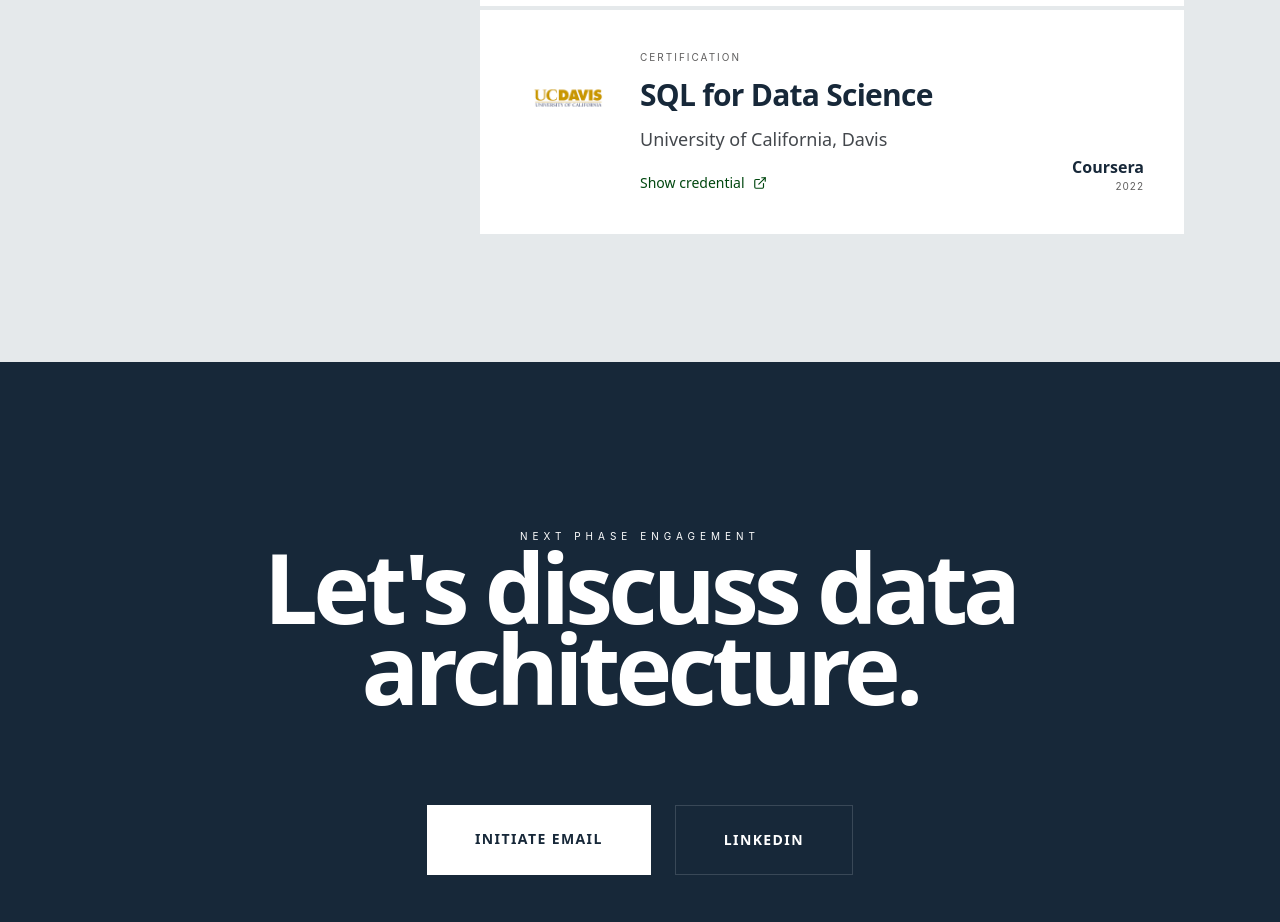
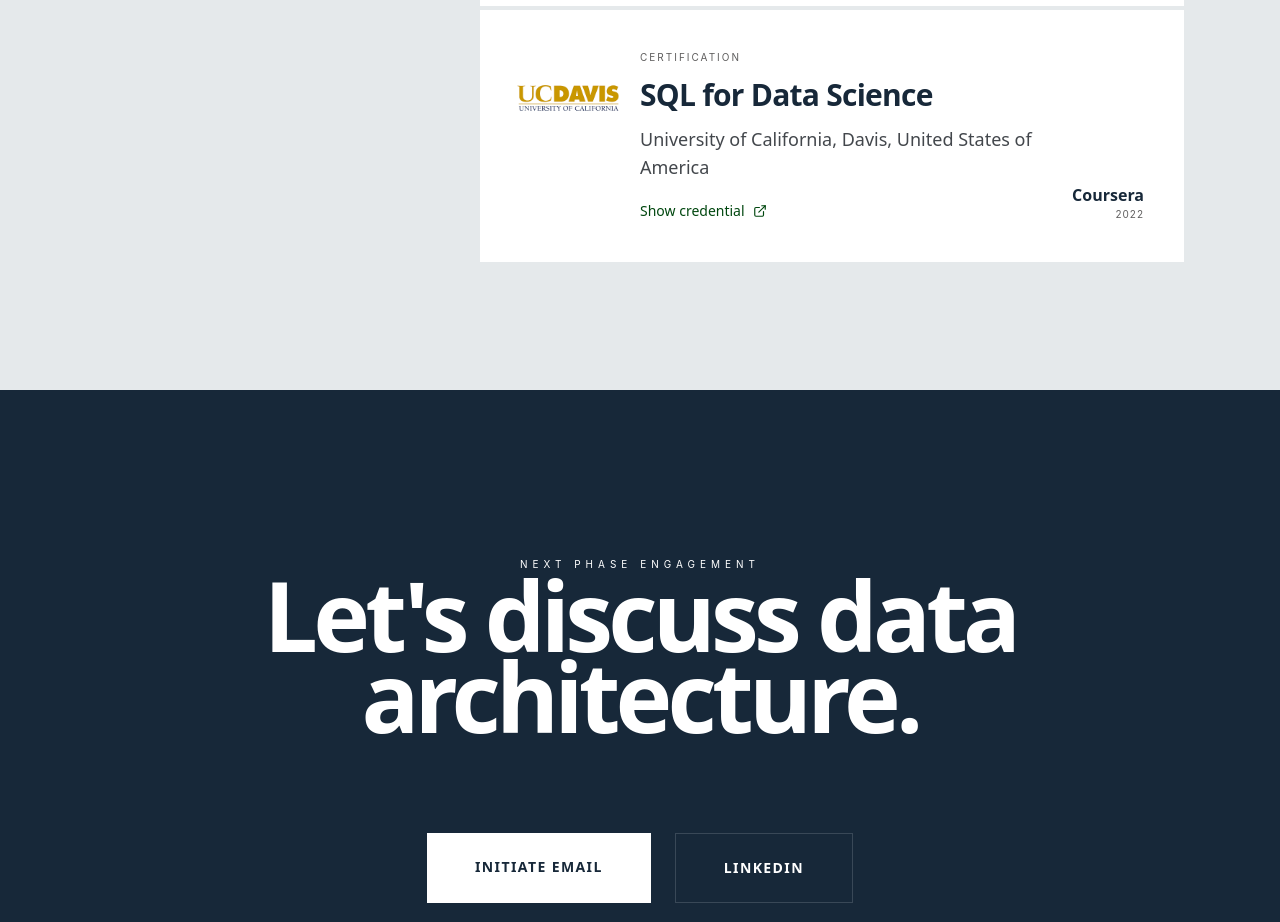
Before and after one commit to subash7781/Portfolio, a React (Vite) app: page / in a window 1280 px wide. Shown: the part 6100-7022 px from the top of the page. Built offline with nearby package versions, Linux system fonts and the light colour scheme.

Commit message:
add new features logo change and name

```diff
--- a/src/components/EducationSection.tsx
+++ b/src/components/EducationSection.tsx
@@ -35,7 +35,7 @@
                       <img
                         src={item.logo}
                         alt={`${item.institution} logo`}
-                        className={`w-full h-full object-contain ${item.institution.includes('Dublin Business') ? 'scale-150' : ''}`}
+                        className={`w-full h-full object-contain ${(item.institution.includes('Dublin Business') || item.institution.includes('California')) ? 'scale-150' : ''}`}
                         onError={(e) => {
                           (e.target as HTMLImageElement).style.display = 'none';
                         }}
--- a/src/data/content.ts
+++ b/src/data/content.ts
@@ -93,7 +93,7 @@
   {
     type: "Certification",
     title: "SQL for Data Science",
-    institution: "University of California, Davis",
+    institution: "University of California, Davis, United States of America",
     location: "Coursera",
     period: "2022",
     credentialUrl:
```
